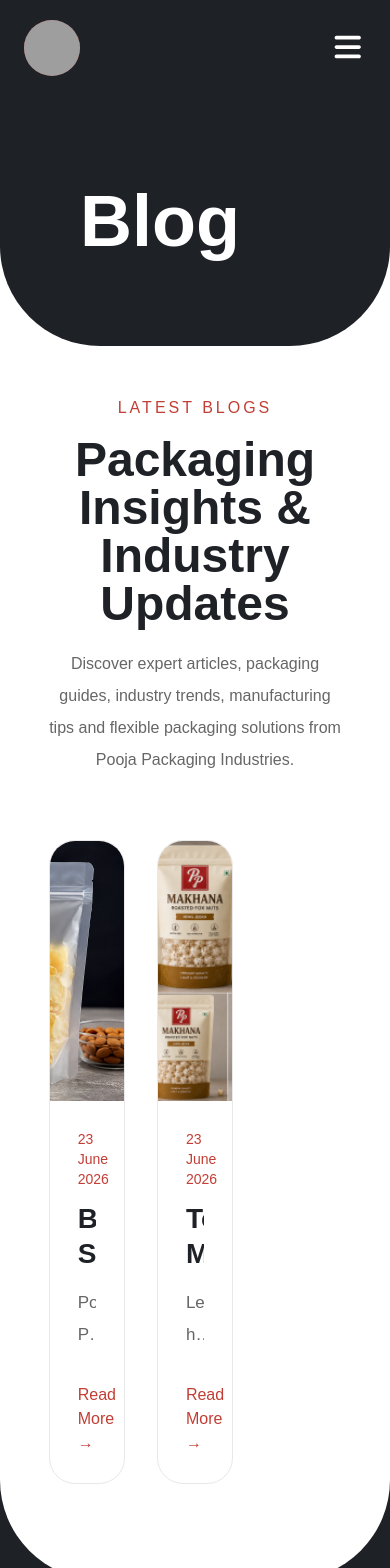
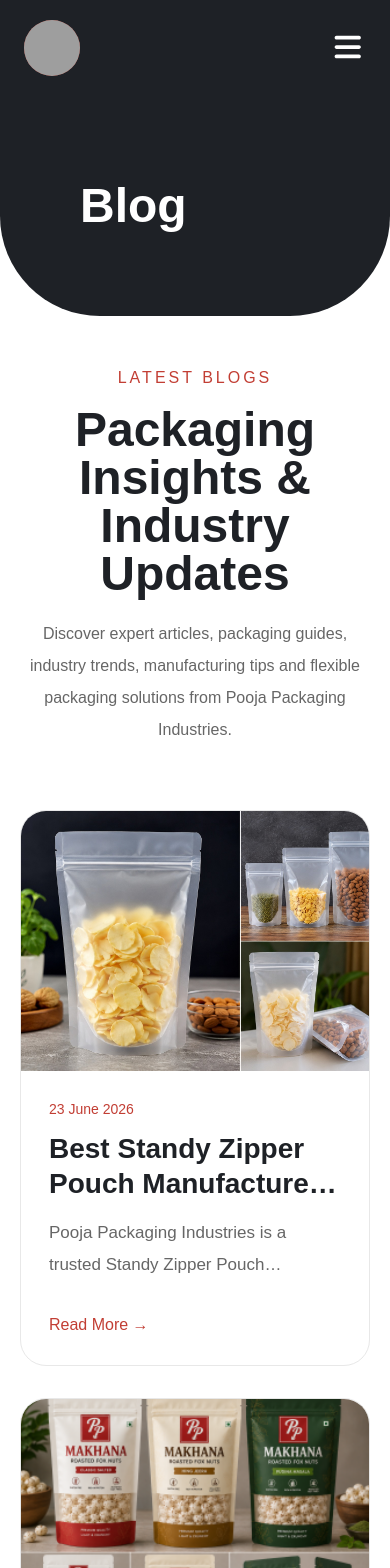
Before and after one commit to Bhumi2408/poojapackaging, a Next.js app: page /blogs in a window 390 px wide. Shown: the top 1568 px of the page. Built offline with nearby package versions, Linux system fonts and the light colour scheme; grey boxes are pictures that could not be loaded.

Commit message:
resposive

```diff
--- a/src/app/blogs/[slug]/page.jsx
+++ b/src/app/blogs/[slug]/page.jsx
@@ -55,11 +55,11 @@
         <div className="w-[75%] mx-auto pt-44 pb-28">
           <p className="text-[#C23E34] text-lg">{blog.hero.category}</p>
 
-          <h1 className="mt-5 text-6xl font-semibold leading-tight text-white">
+          <h1 className="mt-5 text-3xl md:text-6xl font-semibold leading-tight text-white">
             {blog.hero.title}
           </h1>
 
-          <div className="mt-10 flex gap-8 text-[#BBBBBB]">
+          <div className="mt-10 flex gap-3 md:gap-8 text-[#BBBBBB]">
             <span>{blog.hero.publishedDate}</span>
 
             <span>{blog.hero.author}</span>
@@ -209,7 +209,7 @@
                           className="rounded-2xl border border-gray-200 bg-[#F8F8F8] p-6"
                         >
                           <div className="flex items-start gap-4 ">
-                            <div className="flex h-10 w-10 w-[10%] items-center justify-center rounded-full bg-[#C23E34] text-white">
+                            <div className="flex h-10 w-10 w-[15%] lg:w-[10%] items-center justify-center rounded-full bg-[#C23E34] text-white">
                               <CheckCircle2 className="w-5 h-5" />
                             </div>
 
--- a/src/app/blogs/page.js
+++ b/src/app/blogs/page.js
@@ -10,7 +10,7 @@
         <div className="pt-44 w-[50%]">
           <div className="pl-20 pb-20">
 
-            <h3 className="text-7xl font-semibold text-white leading-tight">
+            <h3 className="text-5xl lg:text-7xl font-semibold text-white leading-tight">
               Blog
             </h3>
           </div>
@@ -30,7 +30,7 @@
       </section>
 
       <section className="bg-white relative z-[5] -mt-[100px] rounded-b-[100px] pt-[150px] pb-24">
-        <div className="w-[75%] mx-auto">
+        <div className="md:w-[75%] mx-auto px-5 md:px-0">
 
           <div className="mb-16 text-center">
             <p className="text-[#C23E34] font-medium uppercase tracking-[3px]">
@@ -48,7 +48,7 @@
             </p>
           </div>
 
-          <div className="grid grid-cols-3 gap-8">
+          <div className="grid md:grid-cols-2 lg:grid-cols-3 gap-8">
 
             {blogs.map((blog) => (
 
--- a/src/app/products/[slug]/page.js
+++ b/src/app/products/[slug]/page.js
@@ -38,9 +38,9 @@
     <>
       {/* Hero */}
       <section className="bg-[#1E2126] flex rounded-b-[100px] relative z-10 overflow-hidden">
-        <div className="pt-44 w-1/2">
-          <div className="pl-20 pb-20">
-            <h1 className="text-7xl font-semibold text-white leading-tight">
+        <div className="pt-44 md:w-1/2">
+          <div className="pl-10 md:pl-20 pb-20">
+            <h1 className="text-4xl lg:text-7xl font-semibold text-white leading-tight">
               {product.title}
             </h1>
           </div>
@@ -67,7 +67,7 @@
               OUR PACKAGING RANGE
             </p>
 
-            <h2 className="text-5xl font-bold mt-3 text-[#1E2126]">
+            <h2 className="text-3xl lg:text-5xl font-bold mt-3 text-[#1E2126]">
               {product.title}
             </h2>
 
```
